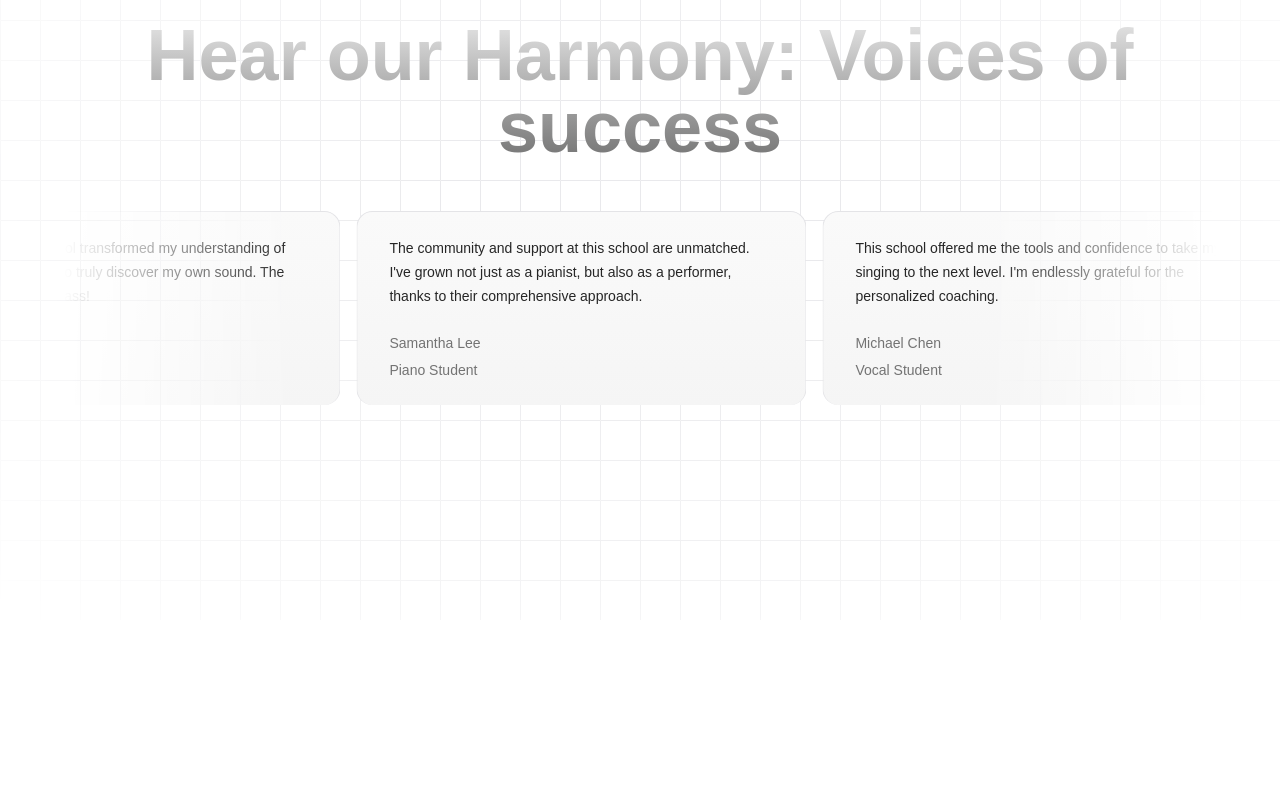
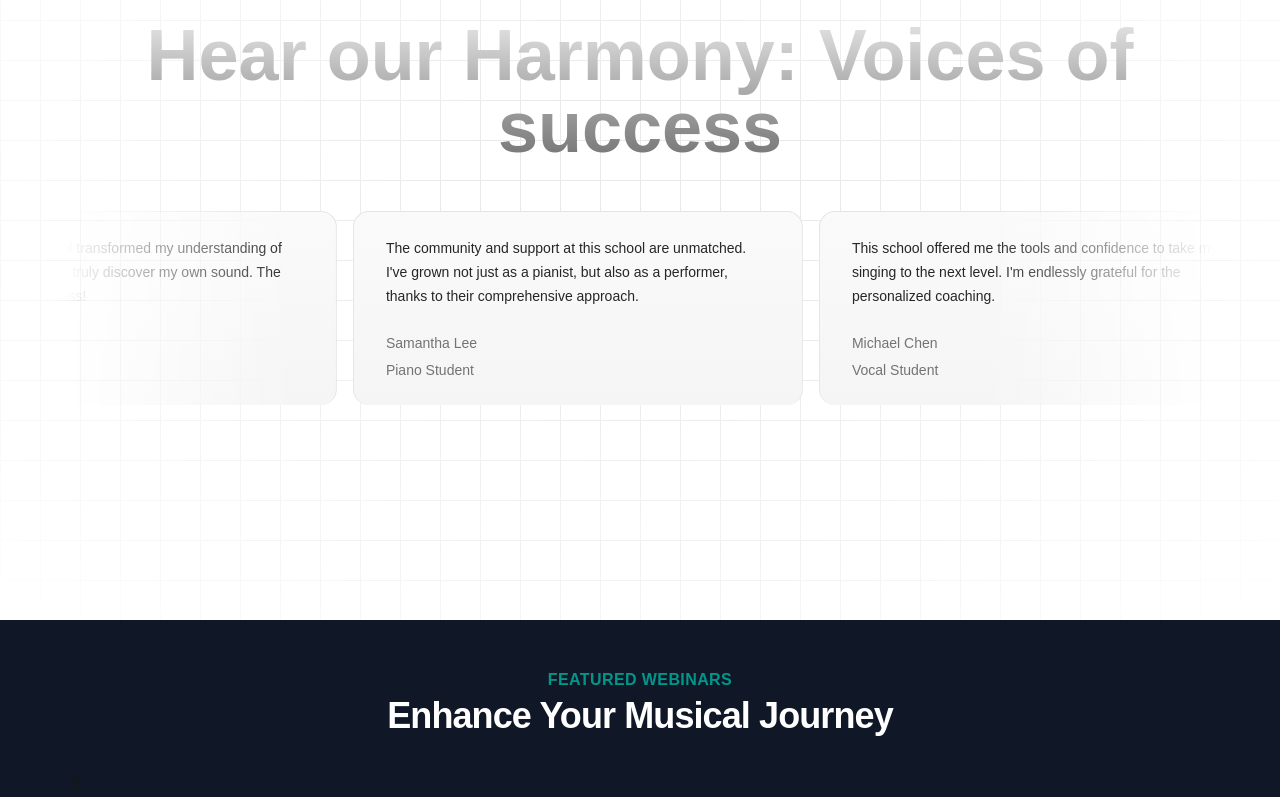
Before and after one commit to AH-Riad/MusicWeb, a Next.js app: page / in a window 1280 px wide. Shown: the part 2000-2797 px from the top of the page. Before the commit the page ends 2620 px from the top, so only its background shows below. Built offline with nearby package versions, Linux system fonts and the light colour scheme.

Commit message:
Webinar section added

```diff
--- /dev/null
+++ b/src/app/components/UpcomingWebinars.tsx
@@ -0,0 +1,30 @@
+import Link from "next/link";
+import React from "react";
+
+function UpcomingWebinars() {
+  return (
+    <div className="p-12 bg-gray-900">
+      <div className="max-w-7xl mx-auto px-4 sm:px-6">
+        <div className="text-center">
+          <h2 className="text-base text-teal-600 font-semibold tracking-wide uppercase">
+            FEATURED WEBINARS
+          </h2>
+          <p className="mt-2 text-3xl leading-8 font-extrabold tracking-tight text-white sm:text-4xl">
+            Enhance Your Musical Journey
+          </p>
+        </div>
+        <div className="mt-10">2</div>
+        <div className="mt-10 text-center">
+          <Link
+            href={"/"}
+            className="px-4 py-2 rounded border border-neutral-600 text-neutral-700 bg-white hover:bg-gray-100 transition duration-200"
+          >
+            View All Webinars
+          </Link>
+        </div>
+      </div>
+    </div>
+  );
+}
+
+export default UpcomingWebinars;
--- a/src/app/page.tsx
+++ b/src/app/page.tsx
@@ -1,6 +1,7 @@
 import FeaturedCourses from "./components/FeaturedCourses";
 import HeroSection from "./components/HeroSection";
 import TestimonialCards from "./components/TestimonialCards";
+import UpcomingWebinars from "@/app/components/UpcomingWebinars";
 import WhyChooseUs from "./ui/WhyChooseUs";
 
 export default function Home() {
@@ -10,6 +11,7 @@
       <FeaturedCourses />
       <WhyChooseUs />
       <TestimonialCards />
+      <UpcomingWebinars />{" "}
     </main>
   );
 }
```
Also changed, not shown: src/app/ui/card-hover-effect.tsx (added).
